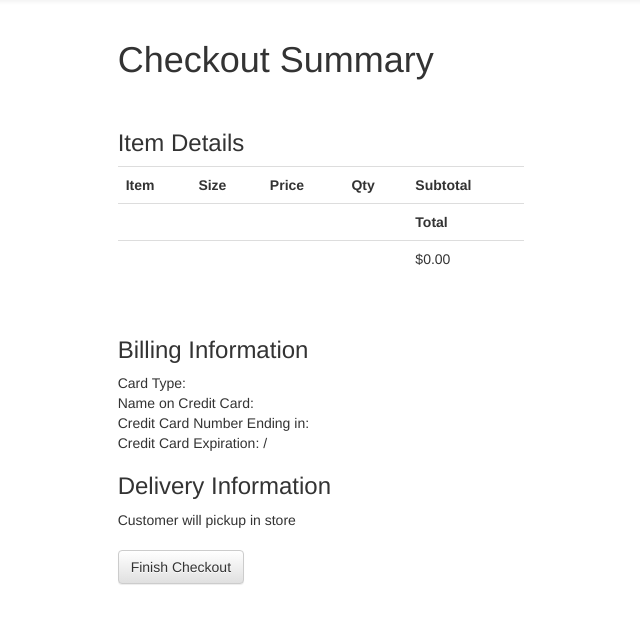
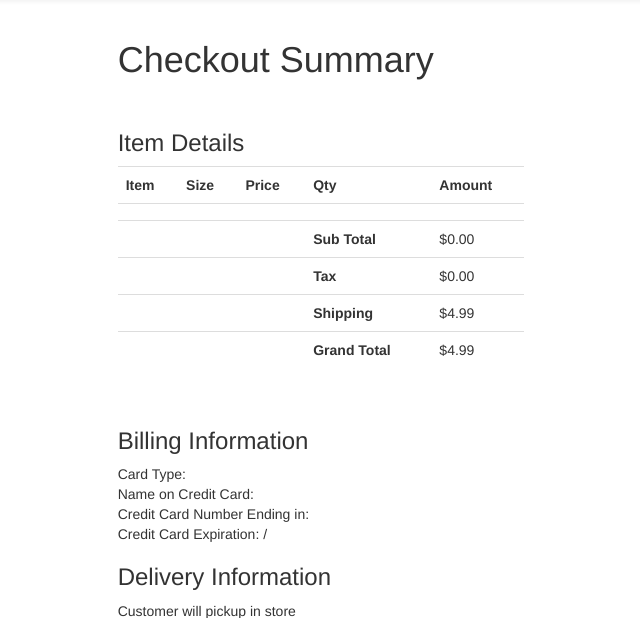
Before and after one commit to BrianTParker/TeamLacys, a PHP site: page /TeamLacys/checkout_summary.php in a window 1280 px wide. Shown: the part 62-680 px from the top of the page, without its empty margins (319-959 px from the left). Run offline with PHP 8.4, Linux system fonts and the light colour scheme; some libraries are stand-ins or nearby versions.

Commit message:
Some minor tweaks

```diff
--- a/change_password.php
+++ b/change_password.php
@@ -1,6 +1,6 @@
 <?php
 include "header.php";
-include "Account/AccountManager.php";
+
 
 
 $ACCT_MGR = AccountManager::getInstance();
--- a/checkout_summary.php
+++ b/checkout_summary.php
@@ -19,7 +19,7 @@ $CHECKOUT_MGR = CheckoutManager::getInstance();
                 <th>Size</th>
                 <th>Price</th>
                 <th>Qty</th>
-                <th>Subtotal</th>
+                <th>Amount</th>
             </head>
             <?php
             $CART_MGR = CartManager::getInstance();
@@ -44,17 +44,51 @@ $CHECKOUT_MGR = CheckoutManager::getInstance();
             <td></td>
 			<td></td>
 			<td></td>
-			<td><strong>Total</strong></td>
+			<td></strong></td>
 
             </tr>
-            <tr>
-                <td></td>
-                <td></td>
-                <td></td>
-                <td></td>
-                <td>$<?php echo number_format($total, 2); ?></td>
+            		<tr>
+			<td></td>
+            <td></td>
+			<td></td>
+			<td><strong>Sub Total</strong></td>
+			<td>$<?php echo number_format($total, 2); ?></td>
 
             </tr>
+
+            <?php $tax = $total * .04; ?>
+            		<tr>
+			<td></td>
+            <td></td>
+			<td></td>
+			<td><strong>Tax</strong></td>
+			<td>$<?php echo number_format($tax, 2); ?></td>
+
+            </tr>
+            <?php $shipping = 4.99; ?>
+
+            		<tr>
+			<td></td>
+            <td></td>
+			<td></td>
+			<td><strong>Shipping</strong></td>
+			<td>$<?php echo number_format($shipping, 2); ?></td>
+
+            </tr>
+
+            </tr>
+            <?php $grandTotal = $total + $tax + $shipping; ?>
+
+            		<tr>
+			<td></td>
+            <td></td>
+			<td></td>
+			<td><strong>Grand Total</strong></td>
+			<td>$<?php echo number_format($grandTotal, 2); ?></td>
+
+            </tr>
+
+
         </table>
 
 
@@ -94,6 +128,9 @@ $CHECKOUT_MGR = CheckoutManager::getInstance();
     <br/>
     <br/>
     <form action="checkout_final.php" method="POST" class="form-group">
+    <input type="hidden" name="tax" value="<?php echo $tax; ?>">
+    <input type="hidden" name="shipping" value="<?php echo $shipping; ?>">
+    <input type="hidden" name="grandTotal" value="<?php echo $grandTotal; ?>">
     <button class="btn btn-default" name="finishCheckout" type="submit">Finish Checkout</button>
     </form>
 
--- a/edit_account.php
+++ b/edit_account.php
@@ -1,6 +1,6 @@
 <?php
 include "header.php";
-include "Account/AccountManager.php";
+
 
 
 $ACCT_MGR = AccountManager::getInstance();
--- a/header.php
+++ b/header.php
@@ -14,6 +14,9 @@
   <?php
   //session_start();
   ob_start();
+
+  ini_set('session.bug_compat_warn', 0);
+  ini_set('session.bug_compat_42', 0);
   ?>
 
   <!doctype html>
```
Also changed, not shown: cart.php (+16 -5 lines), checkout_final.php (+28 -10 lines).
